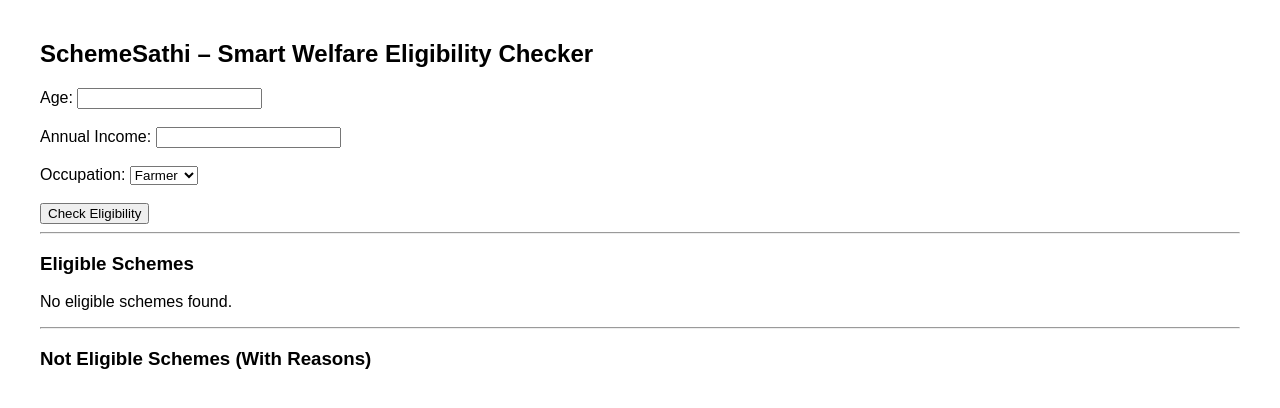
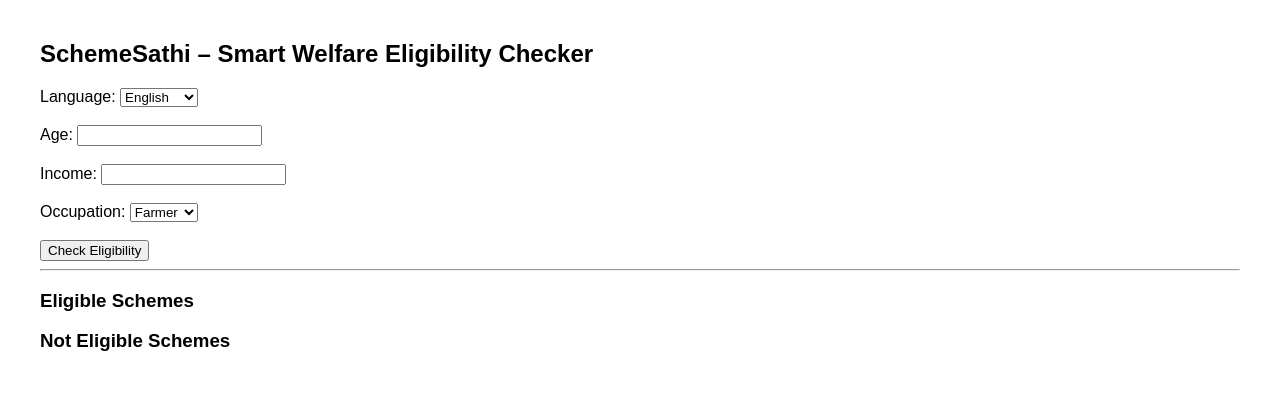
Before and after one commit to gouri-des/hackathon, a Flask app: page / in a window 1280 px wide. Shown: the top 408 px of the page. Run offline with Flask 3, Linux system fonts and the light colour scheme.

Commit message:
Added English/Malayalam language support

```diff
--- a/app.py
+++ b/app.py
@@ -3,14 +3,18 @@ import json
 
 app = Flask(__name__)
 
-# Load schemes dataset
-with open('schemes.json') as f:
+with open('schemes.json', encoding='utf-8') as f:
     schemes = json.load(f)
+
+with open('lang.json', encoding='utf-8') as f:
+    languages = json.load(f)
 
 @app.route('/', methods=['GET', 'POST'])
 def home():
     eligible_schemes = []
     not_eligible = []
+    lang = request.form.get("lang", "en")
+    text = languages[lang]
 
     if request.method == 'POST':
         age = int(request.form['age'])
@@ -21,28 +25,24 @@ def home():
             pass_reasons = []
             fail_reasons = []
 
-            # Age check
             if age >= scheme['min_age']:
-                pass_reasons.append("Age criteria satisfied")
+                pass_reasons.append(text["age_ok"])
             else:
-                fail_reasons.append("Age criteria not satisfied")
+                fail_reasons.append(text["age_fail"])
 
-            # Income check
             if income <= scheme['max_income']:
-                pass_reasons.append("Income within limit")
+                pass_reasons.append(text["income_ok"])
             else:
-                fail_reasons.append("Income exceeds limit")
+                fail_reasons.append(text["income_fail"])
 
-            # Occupation check
             if scheme['occupation'] == occupation or scheme['occupation'] == "any":
-                pass_reasons.append("Occupation matched")
+                pass_reasons.append(text["occupation_ok"])
             else:
-                fail_reasons.append("Occupation does not match")
+                fail_reasons.append(text["occupation_fail"])
 
-            # Final decision
             scheme_copy = scheme.copy()
 
-            if len(fail_reasons) == 0:
+            if not fail_reasons:
                 scheme_copy["reasons"] = pass_reasons
                 eligible_schemes.append(scheme_copy)
             else:
@@ -50,10 +50,12 @@ def home():
                 not_eligible.append(scheme_copy)
 
     return render_template(
-        'index.html',
+        "index.html",
         schemes=eligible_schemes,
-        not_eligible=not_eligible
+        not_eligible=not_eligible,
+        text=text,
+        lang=lang
     )
 
-if __name__ == '__main__':
+if __name__ == "__main__":
     app.run(debug=True)
--- a/templates/index.html
+++ b/templates/index.html
@@ -1,82 +1,62 @@
 <!DOCTYPE html>
 <html>
 <head>
-    <title>SchemeSathi</title>
+    <meta charset="UTF-8">
+    <title>{{ text.title }}</title>
     <style>
-        body {
-            font-family: Arial, sans-serif;
-            margin: 40px;
-        }
-        .card {
-            border: 1px solid #ccc;
-            padding: 15px;
-            margin-bottom: 15px;
-            border-radius: 8px;
-        }
-        .eligible {
-            background-color: #e8f5e9;
-        }
-        .not-eligible {
-            background-color: #fdecea;
-        }
+        body { font-family: Arial; margin: 40px; }
+        .card { border: 1px solid #ccc; padding: 15px; margin: 10px 0; border-radius: 8px; }
+        .ok { background: #e8f5e9; }
+        .fail { background: #fdecea; }
     </style>
 </head>
 <body>
 
-<h2>SchemeSathi – Smart Welfare Eligibility Checker</h2>
+<h2>{{ text.title }}</h2>
 
 <form method="POST">
-    <label>Age:</label>
-    <input type="number" name="age" required><br><br>
+    <label>Language:</label>
+    <select name="lang">
+        <option value="en" {% if lang=="en" %}selected{% endif %}>English</option>
+        <option value="ml" {% if lang=="ml" %}selected{% endif %}>മലയാളം</option>
+    </select>
+    <br><br>
 
-    <label>Annual Income:</label>
-    <input type="number" name="income" required><br><br>
+    Age: <input type="number" name="age" required><br><br>
+    Income: <input type="number" name="income" required><br><br>
 
-    <label>Occupation:</label>
+    Occupation:
     <select name="occupation">
         <option value="farmer">Farmer</option>
         <option value="student">Student</option>
         <option value="any">Other</option>
-    </select><br><br>
+    </select>
+    <br><br>
 
-    <button type="submit">Check Eligibility</button>
+    <button type="submit">{{ text.check }}</button>
 </form>
 
 <hr>
 
-<h3>Eligible Schemes</h3>
-
-{% if schemes|length == 0 %}
-    <p>No eligible schemes found.</p>
-{% endif %}
-
+<h3>{{ text.eligible }}</h3>
 {% for scheme in schemes %}
-    <div class="card eligible">
-        <strong>{{ scheme.name }}</strong><br>
-        <p><b>Benefit:</b> {{ scheme.benefit }}</p>
-        <p><b>Documents:</b> {{ scheme.documents }}</p>
-
-        <p><b>Why Eligible:</b></p>
+<div class="card ok">
+    <b>{{ scheme.name }}</b>
     <ul>
-            {% for reason in scheme.reasons %}
-                <li>{{ reason }}</li>
+        {% for r in scheme.reasons %}
+        <li>{{ r }}</li>
         {% endfor %}
     </ul>
-
-        <a href="{{ scheme.official_link }}" target="_blank">Official Link</a>
 </div>
 {% endfor %}
 
-<hr>
-
-<h3>Not Eligible Schemes (With Reasons)</h3>
-
+<h3>{{ text.not_eligible }}</h3>
 {% for scheme in not_eligible %}
-    <div class="card not-eligible">
-        <strong>{{ scheme.name }}</strong>
+<div class="card fail">
+    <b>{{ scheme.name }}</b>
     <ul>
-            {% for reason in scheme.fail_reasons %}
-                <li>{{ reason }}</li>
+        {% for r in scheme.fail_reasons %}
+        <li>{{ r }}</li>
         {% endfor %}
     </ul>
 </div>
```
Also changed, not shown: lang.json (added, +26 -0 lines). Lines whose indentation alone changed are shown as unchanged.
